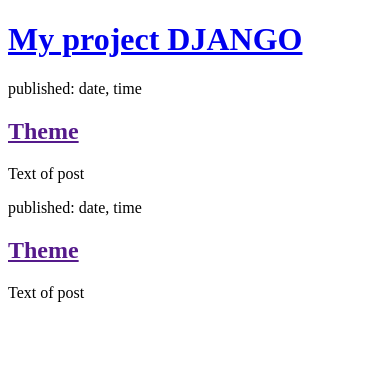
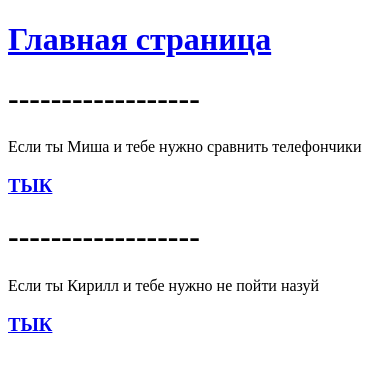
Before and after one commit to GrizzlyEx/website_attemp, a Django app: page / in a window 390 px wide. Shown: the top 372 px of the page. Run offline with Django 3.2, Linux system fonts and the light colour scheme.

Commit message:
Checking the repetition of teleophones for Misha

```diff
--- a/blog/urls.py
+++ b/blog/urls.py
@@ -3,6 +3,8 @@ from . import views
 
 
 urlpatterns = [
-    path('', views.post_list, name='post_list')
+    path('', views.post_list, name='post_list'),
+    path('misha/', views.misha),
+    path('kirill_besish/', views.kirill_besish),
 
 ]
--- a/blog/views.py
+++ b/blog/views.py
@@ -4,3 +4,10 @@ from django.shortcuts import render
 def post_list(request):
     return render(request, 'blog/post_list.html', {})
 # Create your views here.
+
+
+def misha(request):
+    return render(request, 'misha/comparison_phone.html', {})
+
+def kirill_besish(request):
+    return render(request, 'kirill_besish/ostatki_nelikvid.html', {})
--- a/main/urls.py
+++ b/main/urls.py
@@ -4,5 +4,7 @@ from django.contrib import admin
 urlpatterns = [
     path('admin/', admin.site.urls),
     path('', include('blog.urls')),
+    path('misha/', include('blog.urls')),
+    path('kirill_besish/', include('blog.urls')),
 
 ]
--- a/templates/blog/post_list.html
+++ b/templates/blog/post_list.html
@@ -2,23 +2,25 @@
 <html lang="ru">
 <head>
     <meta charset="UTF-8">
-    <title>Smthng write</title>
+    <title>Grizzly</title>
 </head>
 <body>
     <div>
-        <h1><a href="/">My project DJANGO</a></h1>
+        <h1><a href="/">Главная страница</a></h1>
     </div>
 
+    <h1>------------------</h1>
+
     <div>
-        <p>published: date, time</p>
-        <h2><a href="">Theme</a></h2>
-        <p>Text of post</p>
+        <p>Если ты Миша и тебе нужно сравнить телефончики</p>
+        <h3><a href="misha/">ТЫК</a></h3>
     </div>
 
+    <h1>------------------</h1>
+
     <div>
-        <p>published: date, time</p>
-        <h2><a href="">Theme</a></h2>
-        <p>Text of post</p>
+        <p>Если ты Кирилл и тебе нужно не пойти назуй</p>
+        <h3><a href="kirill_besish/">ТЫК</a></h3>
     </div>
 </body>
 </html>
```
Also changed, not shown: templates/kirill_besish/ostatki_nelikvid.html (added, +11 -0 lines), templates/misha/comparison_phone.html (added, +44 -0 lines).
